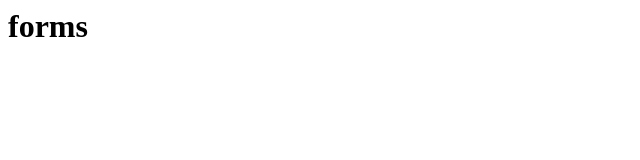
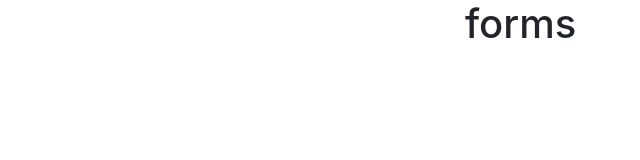
Before and after one commit to mallimuondu/forms, a plain HTML site: page index.html in a window 1280 px wide. Shown: the whole page, without its empty margins (0-640 px from the left). Drawn offline with Linux system fonts and the light colour scheme.

Commit message:
i have creted an index.html file

```diff
--- a/index.html
+++ b/index.html
@@ -1,6 +1,8 @@
 <html>
 <head>
 <title>forms</title>
+	<link href="css/bootstrap.css" rel="stylesheet">
+	<link href="css/main.css" rel="stylesheet">
 </head>
 <body>
 	<div class="container">
```
Also changed, not shown: css/main.css (added), main.css (deleted).
